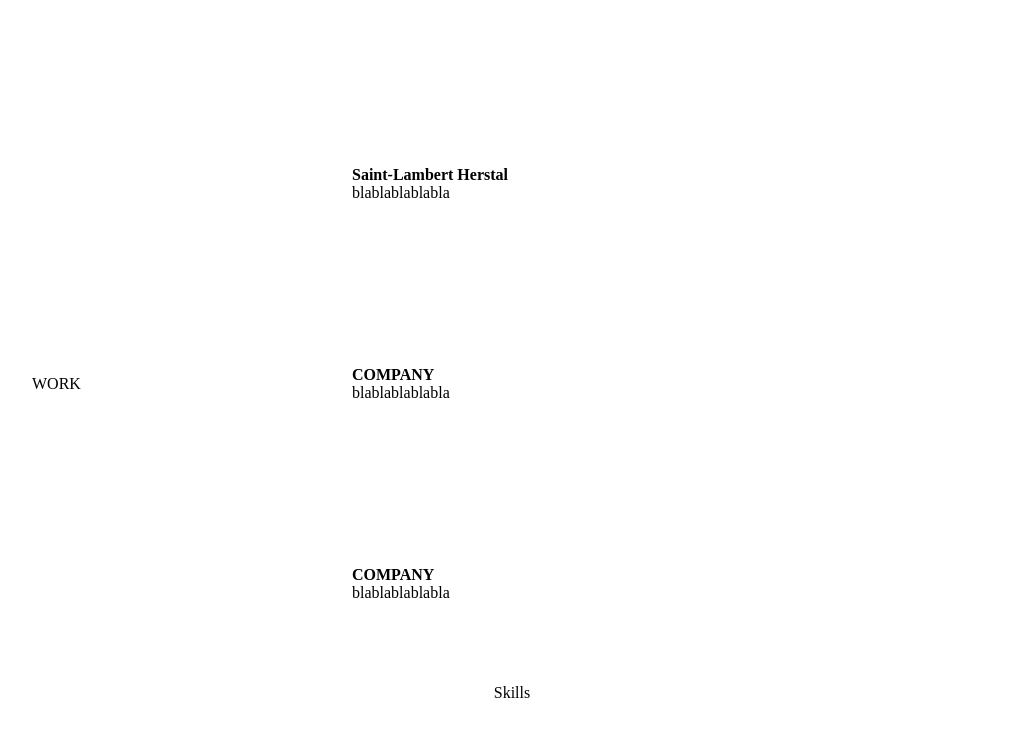
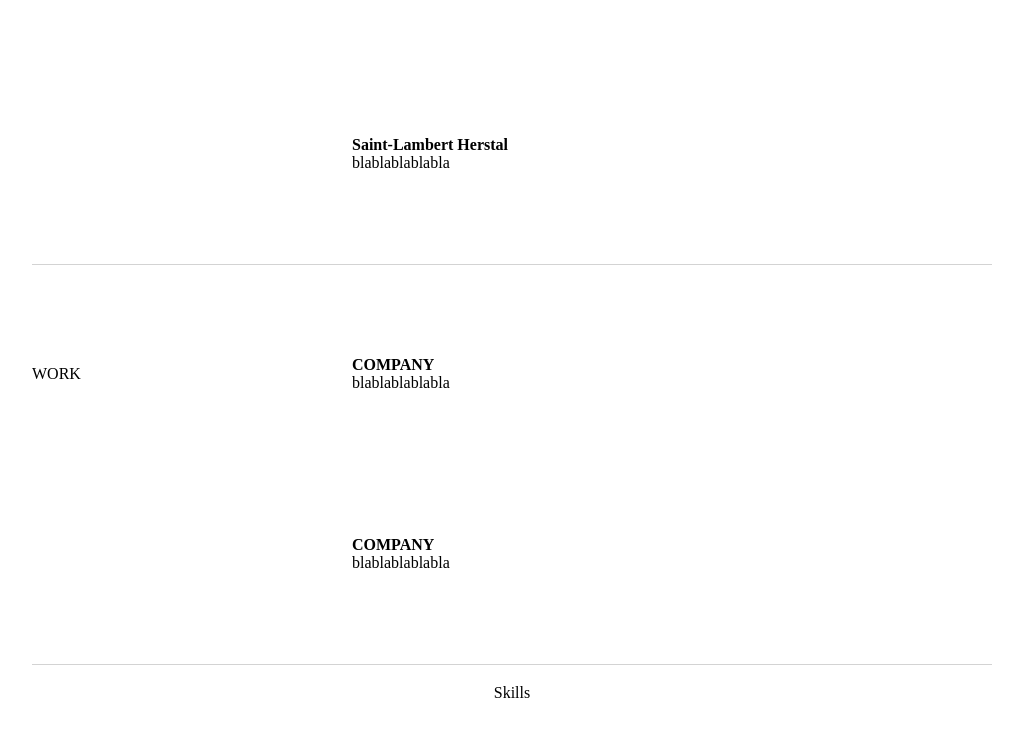
Before and after one commit to Stev07/Resume, a React (Vite) app: page / in a window 1280 px wide. Shown: the part 1316-2052 px from the top of the page, without its empty margins (128-1151 px from the left). Built offline with nearby package versions, Linux system fonts and the light colour scheme.

Commit message:
separate sections with divs

```diff
--- a/src/Components/About.js
+++ b/src/Components/About.js
@@ -33,7 +33,9 @@ class About extends React.Component {
                   <h4>Saint-Lambert Herstal</h4>
                   <p>blablablablabla</p>
               </div>
+              <div className="separate" />
             </section>
+
         </div>
 
     );
--- a/src/Components/Navigation.js
+++ b/src/Components/Navigation.js
@@ -47,7 +47,7 @@ class Header extends React.Component {
           </Link>
           <Link
             activeClass="active"
-            to="works"
+            to="skills"
             spy={true}
             smooth={true}
             offset={0}
--- a/src/Components/Resume.js
+++ b/src/Components/Resume.js
@@ -17,7 +17,9 @@ class Resume extends React.Component {
                   <h4>COMPANY</h4>
                   <p>blablablablabla</p>
               </div>
+              <div className="separate" />
             </section>
+
             <section className="skills">
               Skills
             </section>
--- a/src/scss/about.scss
+++ b/src/scss/about.scss
@@ -8,7 +8,7 @@
       background: #2b2b2b;
       display:grid;
       grid-template-columns:0.5fr 1fr 2fr 0.5fr;
-      grid-template-rows: 50% 50%;
+      grid-template-rows: 45% 45% 10%;
     }
 
     .about-img{
@@ -49,7 +49,7 @@
       height: 50vh;
       display:grid;
       grid-template-columns:0.5fr 1fr 2fr 0.5fr;
-      grid-template-rows: 50% 50%;
+      grid-template-rows: 45% 45% 10%;
       align-items: center;
 
       .education-title{
@@ -67,6 +67,15 @@
         grid-column:3;
         grid-row:2;
       }
+      .separate {
+        grid-row:3;
+        grid-column:2/4;
+        width: 100%;
+        height: 1px;
+        background: lightgrey;
+        margin: 0 auto;
+            }
+    }
 
-    }
+
   }
--- a/src/scss/resume.scss
+++ b/src/scss/resume.scss
@@ -7,7 +7,7 @@
       height: 50%;
       display:grid;
       grid-template-columns:0.5fr 1fr 2fr 0.5fr;
-      grid-template-rows: 50% 50%;
+      grid-template-rows: 45% 45% 10%;
       align-items: center;
 
       .resume-title{
@@ -25,6 +25,15 @@
         grid-column:3;
         grid-row:2;
       }
+
+      .separate {
+        grid-row:3;
+        grid-column:2/4;
+        width: 100%;
+        height: 1px;
+        background: lightgrey;
+        margin: 0 auto;
+            }
     }
 
     .skills{
```
Also changed, not shown: 7 other files (tests, documents, lock files or other folders).
